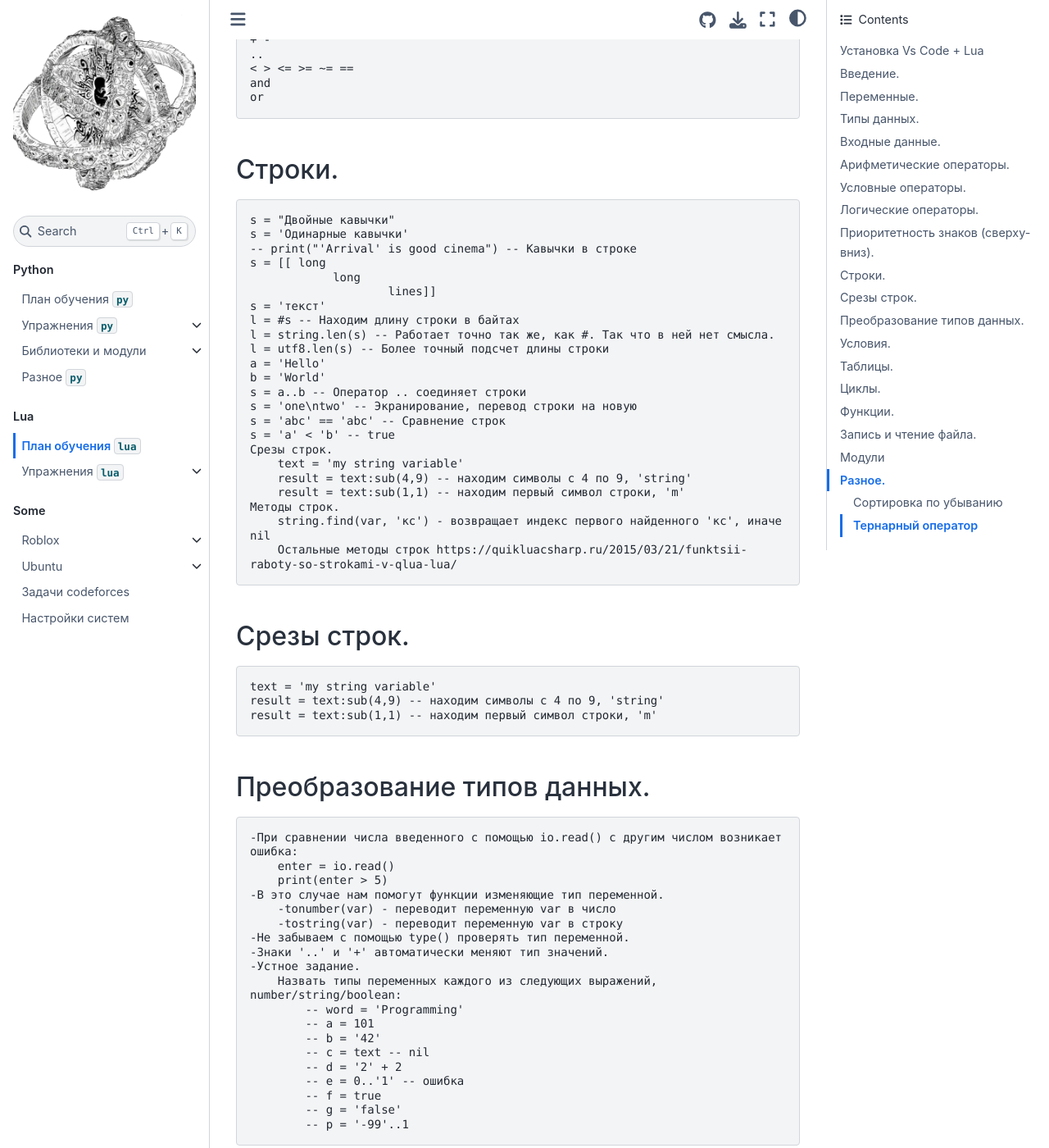
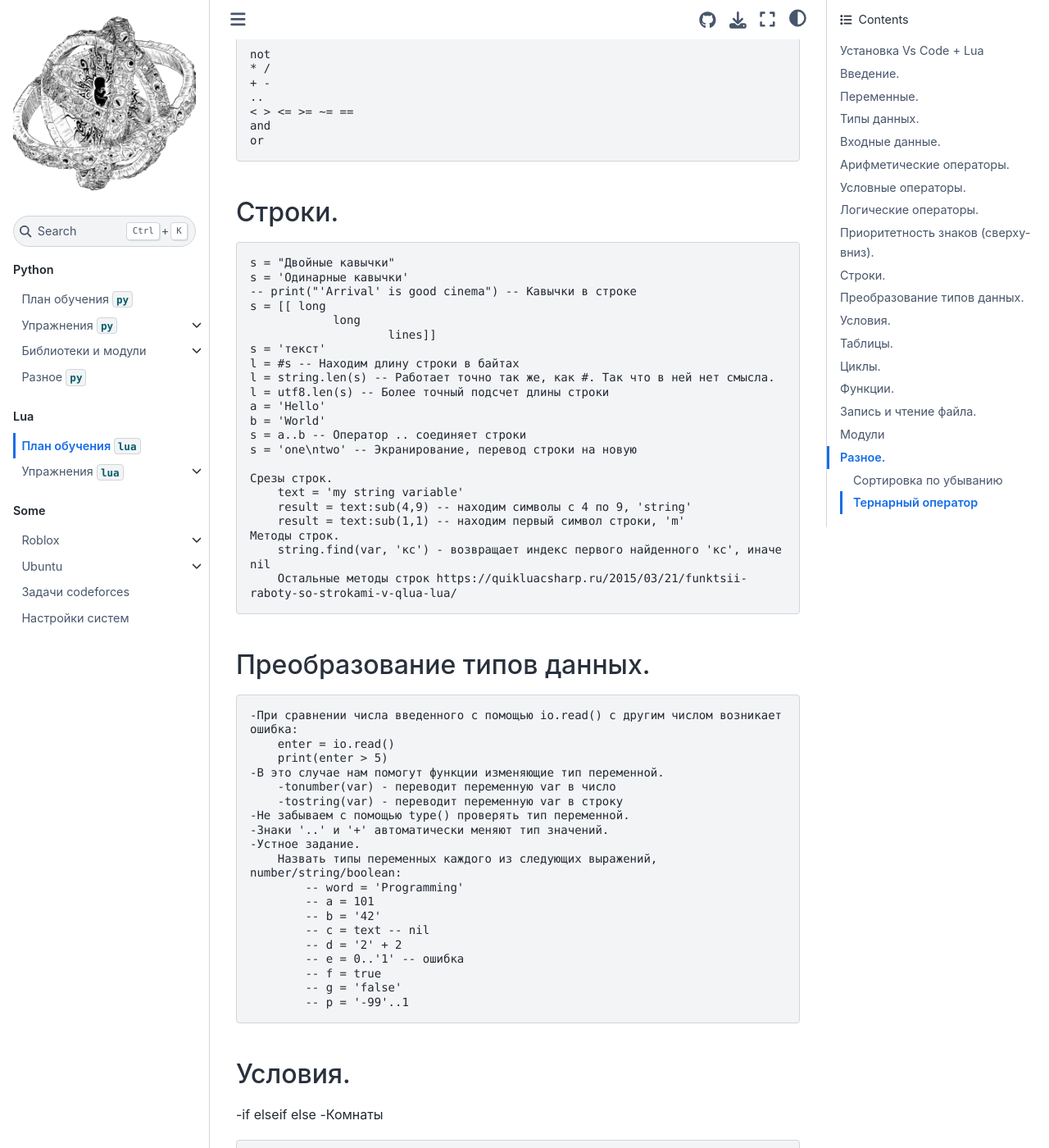
Before and after one commit to your-teach/faithpages, a Jupyter Book: the page built from Lua/study-plan-lua.md, in a window 1280 px wide and 1400 px high, scrolled down 3441 px. Shown: the whole window at 82% size. Built offline with Jupyter Book 1.0.4 settings and Sphinx 7.4.7 and the Sphinx Book theme 1.1.4, drawn with Linux system fonts in a browser that asks for light colours; pages that are not in the unit, such as notebooks, are missing from menus; some of the changed text lies outside the part shown.

Commit message:
edit study plan lua

```diff
--- a/Lua/study-plan-lua.md
+++ b/Lua/study-plan-lua.md
@@ -158,8 +161,7 @@ https://ru.wikibooks.org/wiki/Lua/Типы_данных
     b = 'World'
     s = a..b -- Оператор .. соединяет строки
     s = 'one\ntwo' -- Экранирование, перевод строки на новую
-    s = 'abc' == 'abc' -- Сравнение строк
-    s = 'a' < 'b' -- true
+
     Срезы строк.
         text = 'my string variable'
         result = text:sub(4,9) -- находим символы с 4 по 9, 'string'
@@ -167,11 +169,6 @@ https://ru.wikibooks.org/wiki/Lua/Типы_данных
     Методы строк.
         string.find(var, 'кс') - возвращает индекс первого найденного 'кс', иначе nil
         Остальные методы строк https://quikluacsharp.ru/2015/03/21/funktsii-raboty-so-strokami-v-qlua-lua/
-
-## Срезы строк.
-    text = 'my string variable'
-    result = text:sub(4,9) -- находим символы с 4 по 9, 'string'
-    result = text:sub(1,1) -- находим первый символ строки, 'm'
 
 ## Преобразование типов данных.
     -При сравнении числа введенного с помощью io.read() с другим числом возникает ошибка:
```
Also changed, not shown: other parts of Lua/study-plan-lua.md (+3 -0 lines).
